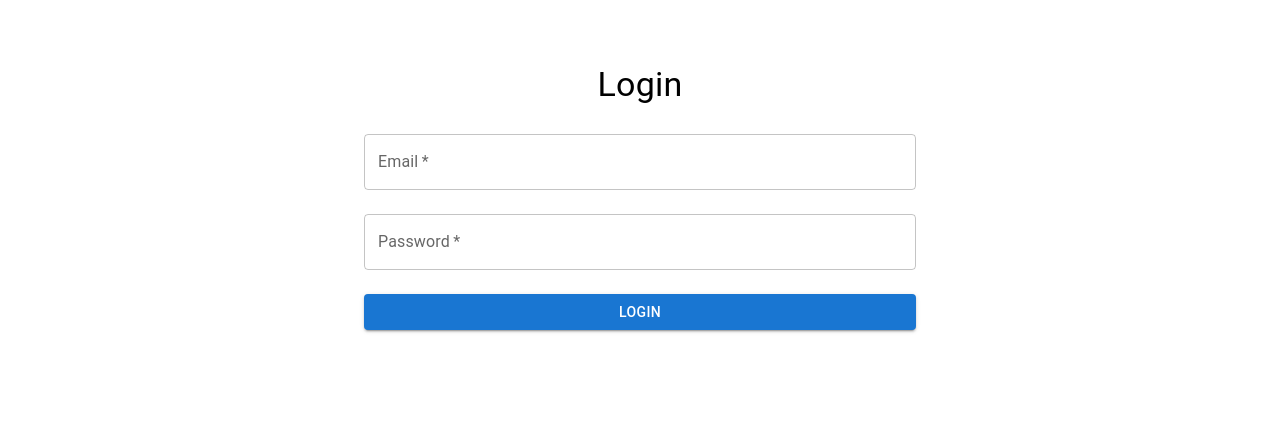
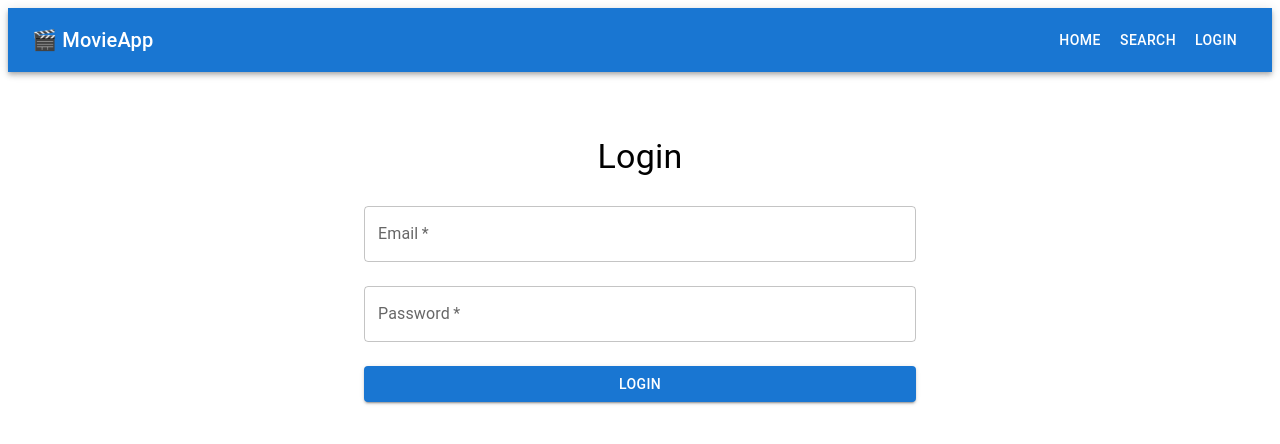
Before and after one commit to KumarMritunjay01/mern-movie-hub, a React app in the folder frontend/: page /login in a window 1280 px wide. Shown: the top 444 px of the page. Built offline with nearby package versions, Linux system fonts and the light colour scheme; no server answers; the HTML template or start-up script is replaced by a standard one.

Commit message:
add navbar with auth-based navigation

```diff
--- a/frontend/src/App.jsx
+++ b/frontend/src/App.jsx
@@ -6,10 +6,12 @@ import AddMovie from "./pages/Admin/AddMovie";
 import EditMovie from "./pages/Admin/EditMovie";
 import ProtectedRoute from "./routes/ProtectedRoute";
 import Login from "./pages/Login";
+import Navbar from "./components/common/Navbar";
 
 function App() {
   return (
     <Router>
+      <Navbar/>
       <Routes>
         <Route path="/" element={<Home />} />
         <Route path="/search" element={<Search />} />
@@ -20,7 +22,14 @@ function App() {
               <AddMovie />
             </ProtectedRoute>
           } />
-        <Route path="/admin/edit/:id" element={<EditMovie />} />
+        <Route
+          path="/admin/edit/:id"
+          element={
+            <ProtectedRoute adminOnly={true}>
+              <EditMovie />
+            </ProtectedRoute>
+          }
+        />
       </Routes>
     </Router>
   );
--- a/frontend/src/components/common/Navbar.jsx
+++ b/frontend/src/components/common/Navbar.jsx
@@ -0,0 +1,56 @@
+import { AppBar, Toolbar, Typography, Button, Box } from "@mui/material";
+import { Link, useNavigate } from "react-router-dom";
+import { useAuth } from "../../context/AuthContext";
+
+const Navbar = () => {
+  const { user, logout } = useAuth();
+  const navigate = useNavigate();
+
+  const handleLogout = () => {
+    logout();
+    navigate("/login");
+  };
+
+  return (
+    <AppBar position="static">
+      <Toolbar sx={{ display: "flex", justifyContent: "space-between" }}>
+
+        {/* Logo */}
+        <Typography variant="h6" component={Link} to="/" sx={{ textDecoration: "none", color: "white" }}>
+          🎬 MovieApp
+        </Typography>
+
+        {/* Menu */}
+        <Box>
+          <Button color="inherit" component={Link} to="/">
+            Home
+          </Button>
+
+          <Button color="inherit" component={Link} to="/search">
+            Search
+          </Button>
+
+          {/* Admin Links */}
+          {user?.role === "admin" && (
+            <Button color="inherit" component={Link} to="/admin/add">
+              Add Movie
+            </Button>
+          )}
+
+          {/* Auth Buttons */}
+          {!user ? (
+            <Button color="inherit" component={Link} to="/login">
+              Login
+            </Button>
+          ) : (
+            <Button color="inherit" onClick={handleLogout}>
+              Logout
+            </Button>
+          )}
+        </Box>
+      </Toolbar>
+    </AppBar>
+  );
+};
+
+export default Navbar;
--- a/frontend/src/routes/ProtectedRoute.jsx
+++ b/frontend/src/routes/ProtectedRoute.jsx
@@ -7,7 +7,7 @@ const ProtectedRoute = ({ children, adminOnly = false }) => {
   if (loading) return <p>Loading...</p>;
 
   if (!user) {
-    return <Navigate to="/" replace />;
+    return <Navigate to="/login" replace />;
   }
 
   if (adminOnly && user.role !== "admin") {
```
